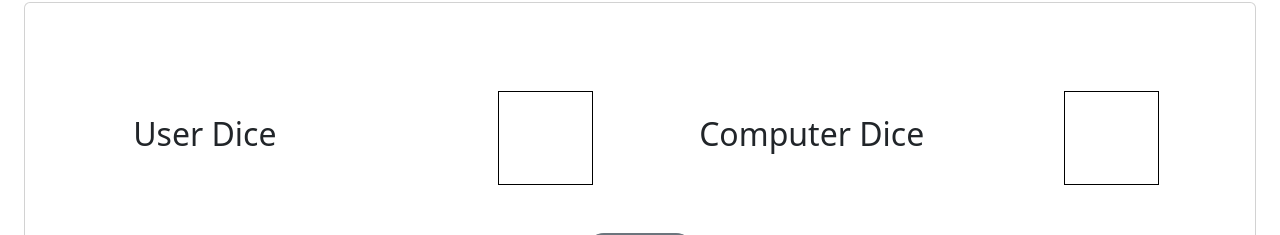
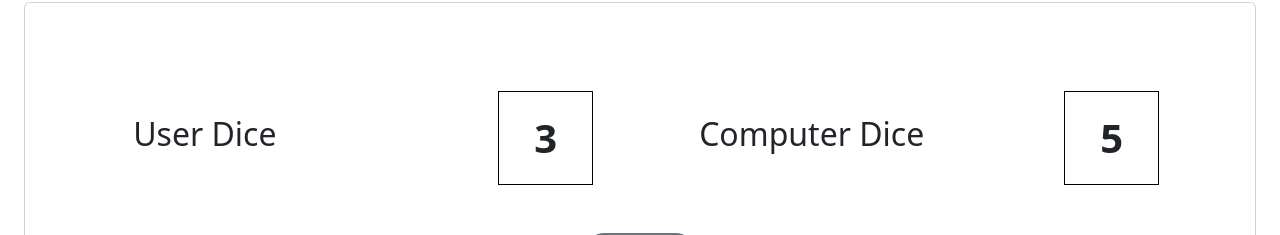
Before and after one commit to casalaspro/js-mail-dadi, a plain HTML site: page index.html in a window 1280 px wide. Shown: the part 486-721 px from the top of the page. Drawn offline with nearby package versions, Linux system fonts and the light colour scheme.

Commit message:
ADD - p for numbers

```diff
--- a/css/app.css
+++ b/css/app.css
@@ -1,4 +1,12 @@
 .dice{
   aspect-ratio: 1/1;
   border: 1px solid black;
+  display: flex;
+  justify-content: center;
+  align-items: center;
 }
+
+.dice p{
+  font-size: 40px;
+  font-weight: 800;
+}
--- a/index.html
+++ b/index.html
@@ -28,9 +28,9 @@
       <div class="container card-body">
         <div class="row justify-content-around align-items-center my-5">
           <h2 class="col-3">User Dice</h2>
-          <div class="dice user_dice col-1"></div>
+          <div class="dice user_dice col-1"><p class="mb-0">3</p></div>
           <h2 class="col-3">Computer Dice</h2>
-          <div class="dice computer_dice col-1"></div>
+          <div class="dice computer_dice col-1"><p class="mb-0">5</p></div>
         </div>
 
         <button class="throw_dice_btn btn btn-large rounded-pill btn-secondary d-block my-3 mx-auto">Throw Dice</button>
```
